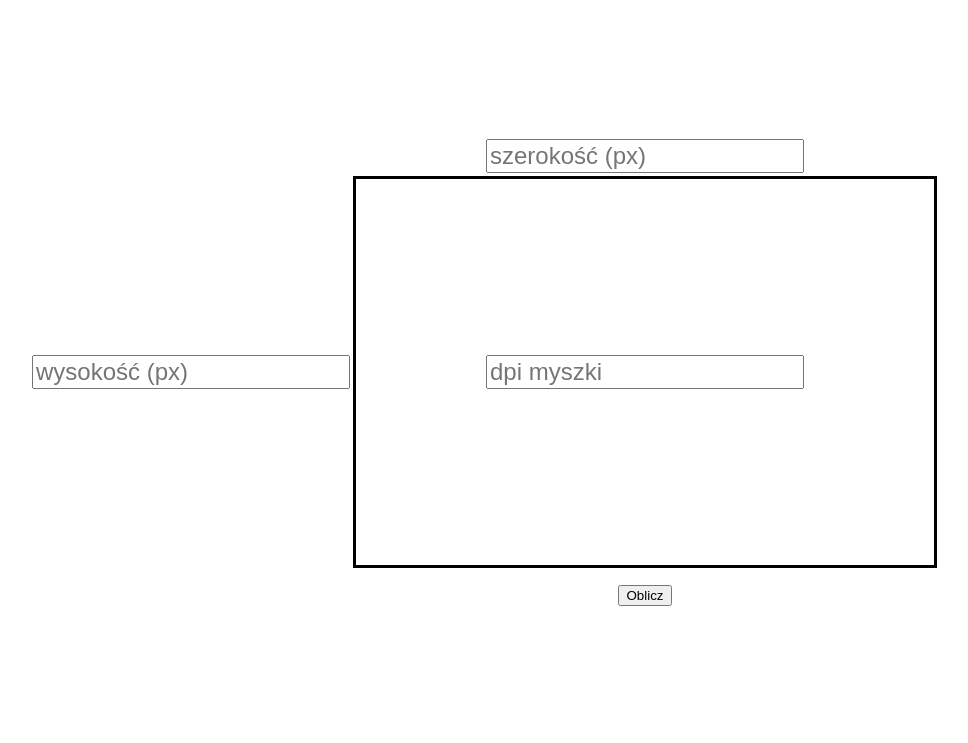
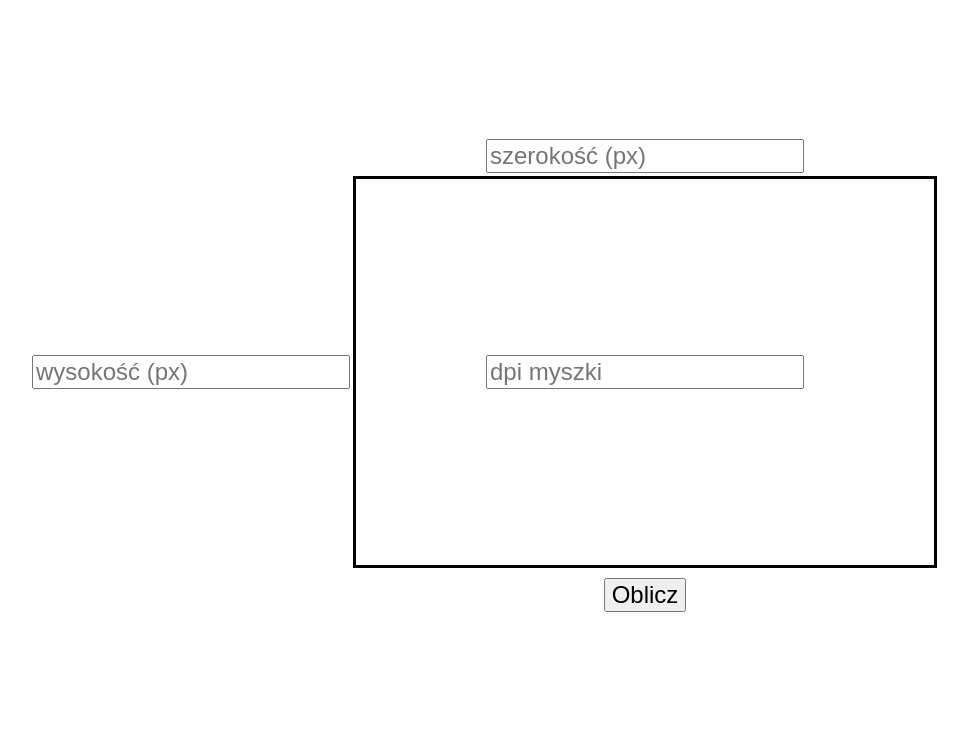
Before and after one commit to PawelKrezel/ruch_myszy_po_stole, a plain HTML site: page index.html in a window 1280 px wide. Shown: the whole page, without its empty margins (98-1066 px from the left). Drawn offline with Linux system fonts and the light colour scheme.

Commit message:
Update style.css

```diff
--- a/style.css
+++ b/style.css
@@ -14,7 +14,7 @@ table
 	margin-right: auto;
 	margin-left: auto;
 }
-input
+input, #oblicz
 {
 	font-size:24px;
 }
```
